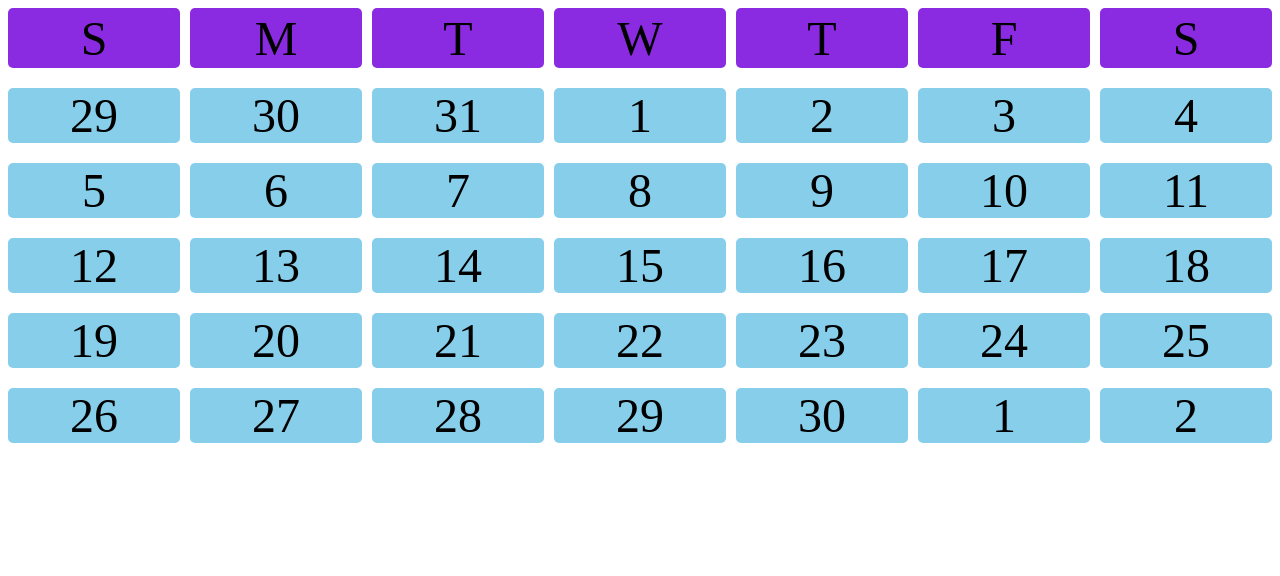
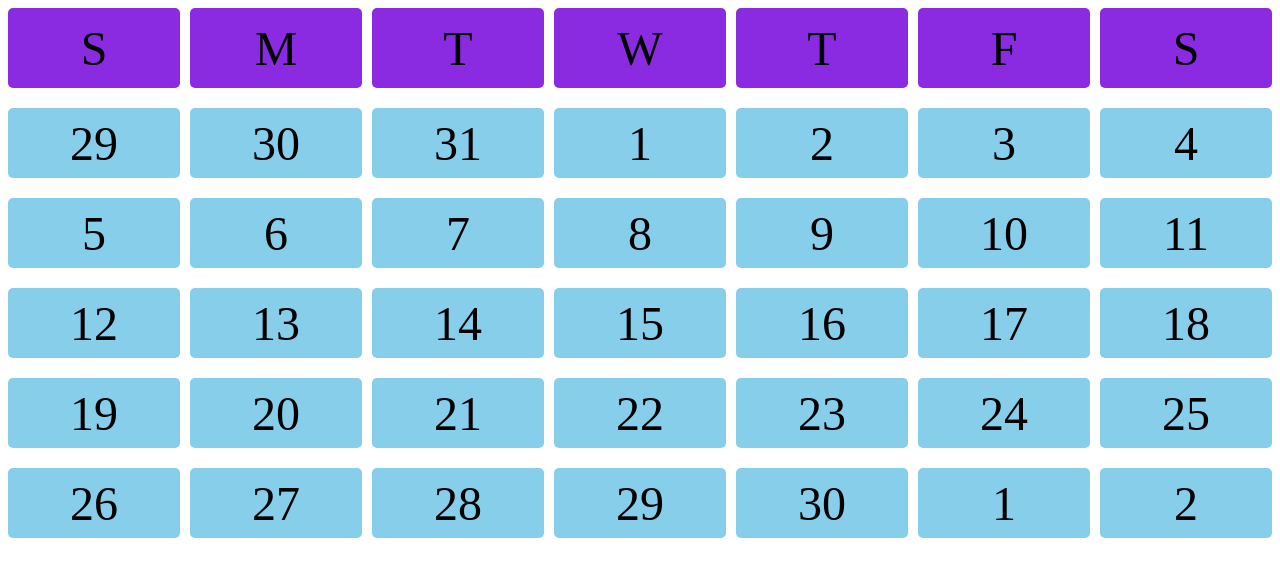
Before and after one commit to shahriar9412/practice, a plain HTML site: page calendar.html in a window 1280 px wide. Drawn offline with Linux system fonts and the light colour scheme.

Commit message:
calendar style changed

```diff
--- a/calendar.html
+++ b/calendar.html
@@ -11,7 +11,7 @@
         .calendar {
             display: grid;
             grid-template-columns: repeat(7, 1fr);
-            grid-template-rows: 60px repeat(5, 1fr);
+            grid-template-rows: 80px repeat(5, 70px);
             row-gap: 20px;
             column-gap: 10px;
         }
```
